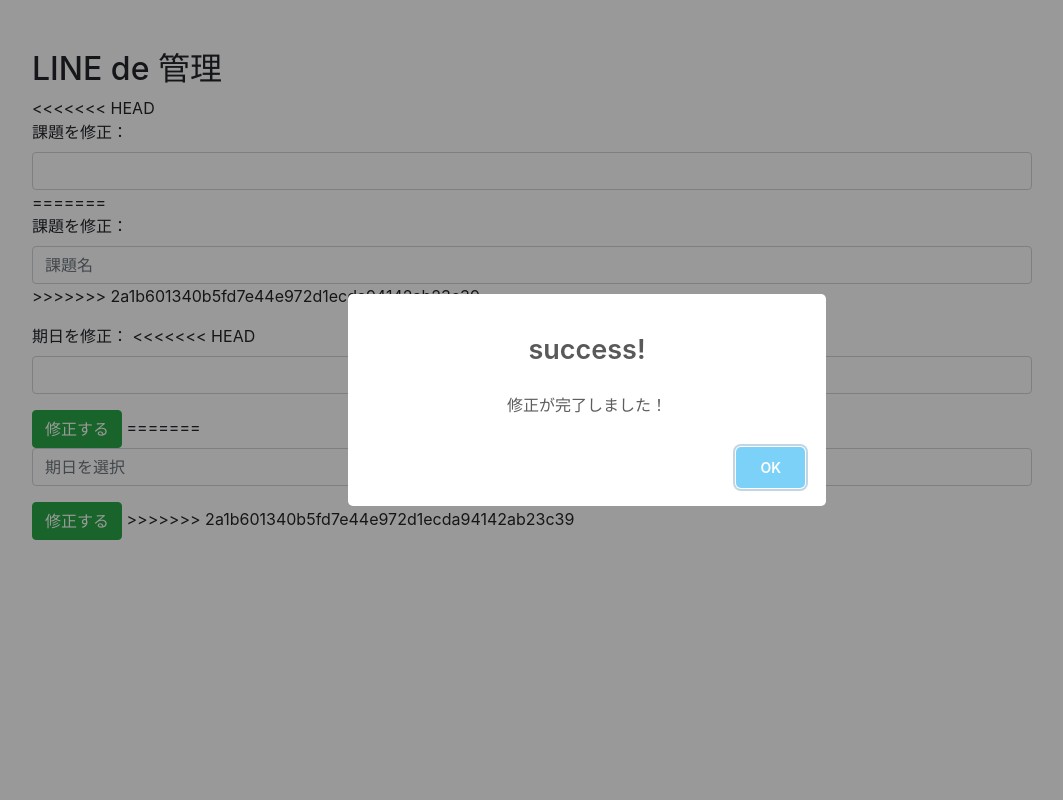
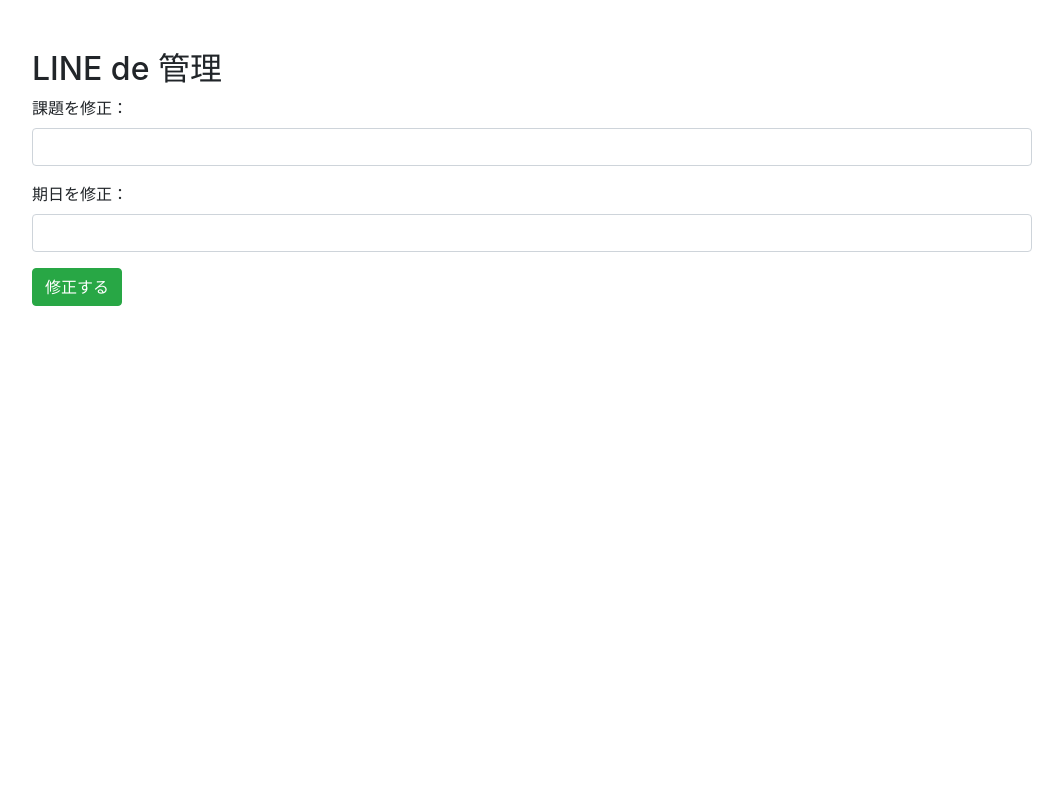
Before and after one commit to taman2006/TEAM28, a CodeIgniter app: the page made by src/application/views/revise.php in a window 1280 px wide. Shown: the whole page, without its empty margins (53-1116 px from the left). Run offline with CodeIgniter, Linux system fonts and the light colour scheme.

Commit message:
JS修正完了最終版

```diff
--- a/src/application/views/revise.php
+++ b/src/application/views/revise.php
@@ -20,37 +20,22 @@
     <body>
         <div class="container" style="margin-top:50px;">
             <h2 class="title" >LINE de 管理</h2>
-<<<<<<< HEAD
             <form method="post" action="<?= base_url("index.php/kadai/update") ?>">
                 <div class="form-group">
                     <label>課題を修正：</label>
                     <input type="text" name="kadai_name" class="form-control" value="<?= html_escape($message_data['kadai_name'] ?? "") ?>" style="max-width:1000px;">
-=======
-            <form>
-                <div class="form-group">
-                    <label>課題を修正：</label>
-                    <input type="text" class="form-control" placeholder="課題名" style="max-width:1000px;">
->>>>>>> 2a1b601340b5fd7e44e972d1ecda94142ab23c39
                 </div>
 
                 <div class="form-group">
                     <label>期日を修正：</label>
-<<<<<<< HEAD
                     <input type="text" name="limit_date" class="form-control" value="<?= html_escape($message_data['limit_date'] ?? "") ?>" id="date_sample" style="max-width:1000px;" >
                 </div>
-                <button type="sumbit" class="btn btn-success">修正する</button>
+                <button type="button" class="btn btn-success">修正する</button>
                 <input type="hidden" name="kadai_id" value="<?= html_escape($message_data['id'] ?? "")?>">
-=======
-                    <input type="text" class="form-control" placeholder="期日を選択" id="date_sample" style="max-width:1000px;" >
-                </div>
-                <button type="button" class="btn btn-success">修正する</button>
->>>>>>> 2a1b601340b5fd7e44e972d1ecda94142ab23c39
             </form>
         </div>
 
-            <script>
-                swal("success!", "修正が完了しました！");
-            </script>
+
 
 
 
@@ -66,14 +51,26 @@
 
         <!-- bootstrap-datepickerのjavascriptコード -->
         <script>
-<<<<<<< HEAD
             $('#date_sample').datepicker({
                 format: 'yyyy-mm-dd'
             });
-=======
-            $('#date_sample').datepicker();
->>>>>>> 2a1b601340b5fd7e44e972d1ecda94142ab23c39
-        </script>
 
+
+                $('.btn-success').on('click', function() {
+                var options = {
+                    text: '修正しますか？',
+                    buttons: {
+                        ok: '修正する',
+                        cancel: 'キャンセル'
+                    }
+                };
+                swal(options).then(function(value){
+                    if(value === 'ok'){
+                        $(this).closest('form').submit();
+                    }
+                }.bind(this));
+            });
+
+            </script>
     </body>
 </html>
```
Also changed, not shown: src/application/views/kadai_view.php (+14 -4 lines).
